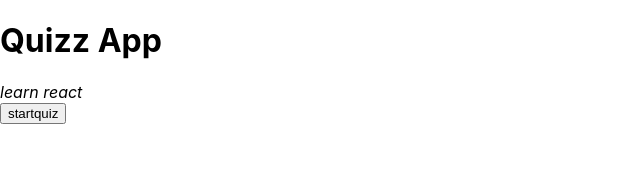
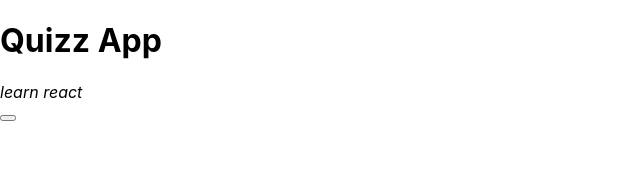
Before and after one commit to iamneo-production/fecfadeedeeeacceebdafdfbedeaaeafdbbc, a React (Create React App) app in the folder reactapp/: page / in a window 1280 px wide. Shown: the top 193 px of the page, without its empty margins (0-640 px from the left). Built offline with nearby package versions, Linux system fonts and the light colour scheme.

Commit message:
Backup Commit

```diff
--- a/reactapp/src/App.js
+++ b/reactapp/src/App.js
@@ -37,7 +37,7 @@ function App() {
           <h1 className="text-3x1">Quizz App</h1>
           <i className=''>learn react</i>
         </div>
-            { start && <Button onClick={handleStart} style={"bg-orange-300 px-10 py-2 rounded hover:bg-orange-400"}> startquiz</Button>}
+            { start && <Button onClick={handleStart} style={"bg-orange-300 px-10 py-2 rounded hover:bg-orange-400"}></Button>}
             { banner && <Banner score={attempt}></Banner>}
           { card && <div> {questions.map((q,index)=>(
                <Card key={index} question={q.question} correctAnswerMarkUpdate={correctAnswerMarkUpdate} attempt={attempt} options={opt}></Card>
--- a/reactapp/src/components/UI/Card/Card.js
+++ b/reactapp/src/components/UI/Card/Card.js
@@ -16,7 +16,7 @@ const Card = ({
     options.option1,
     options.option2,
     options.option3,
-    options.option4,
+    options.option4
   ];
   const [marked, setMarked] = useState(false);
   const click = (props,clicked) => {
```
